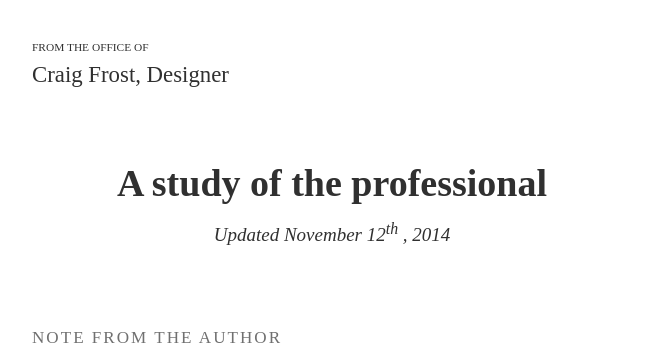
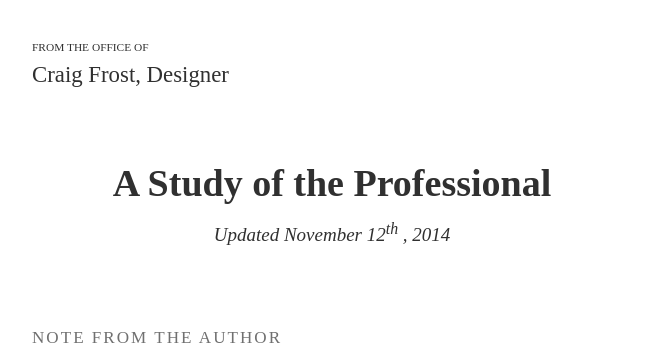
Before and after one commit to craigthomasfrost/cfdesigner.github.io, a Jekyll site: the page built from professional-study/index.md, in a window 1280 px wide. Shown: the top 359 px of the page, without its empty margins (308-969 px from the left). Built offline with Jekyll 4.4.1, drawn with Linux system fonts in a browser that asks for light colours; nearby versions of some CDN libraries; Markdown is read by kramdown in place of the engine named in the settings.

```diff
--- a/professional-study/index.md
+++ b/professional-study/index.md
@@ -1,6 +1,6 @@
 ---
 layout: work
-title: A study of the professional
+title: A Study of the Professional
 ---
 ### Note from the author
 
```
